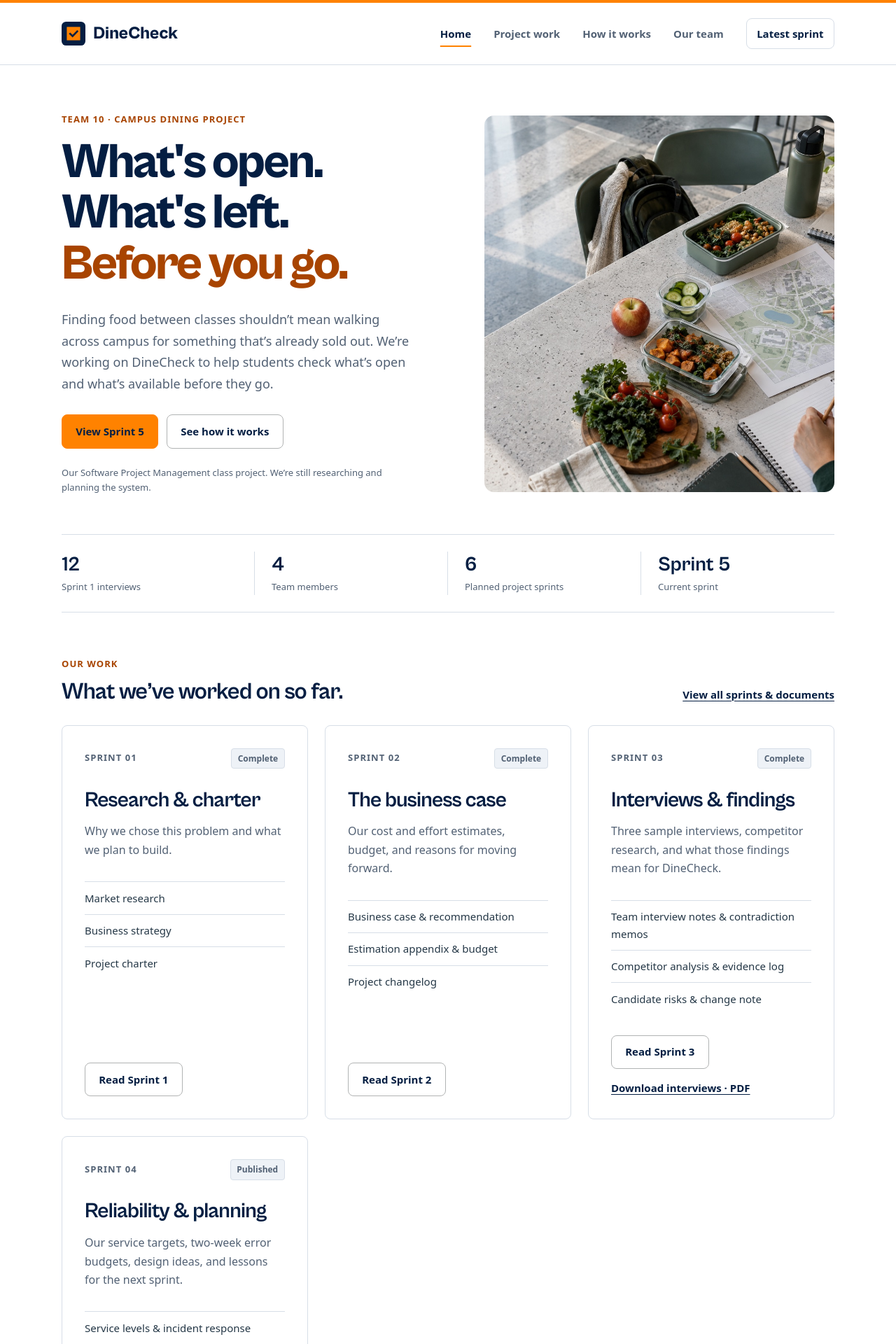
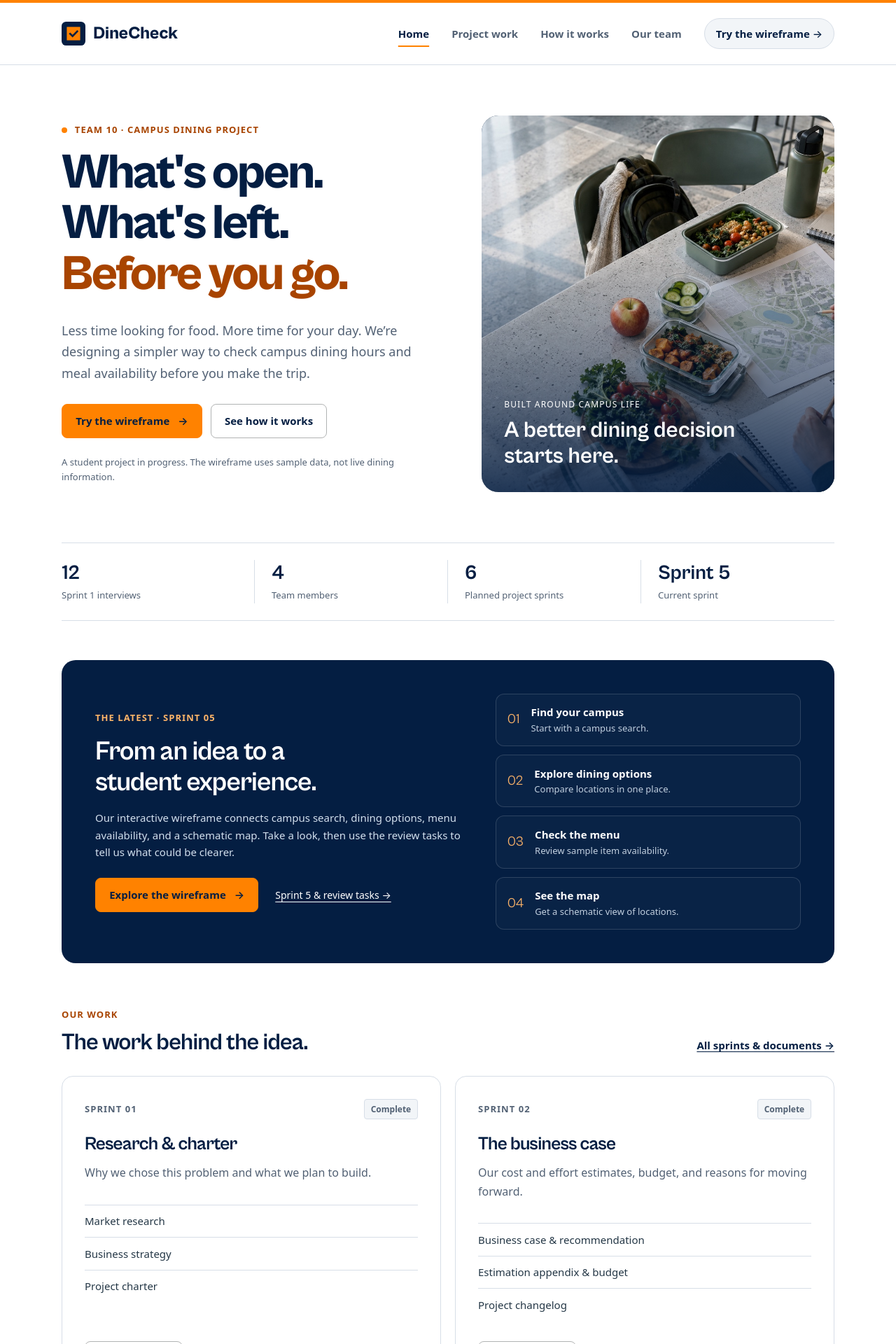
Before and after one commit to dlozan62/dlozan62.github.io, a Jekyll site: the page built from index.html, in a window 1280 px wide. Shown: the top 1920 px of the page at 70% size. Built offline with Jekyll 4.4.1, drawn with Linux system fonts in a browser that asks for light colours; some of the changed text lies outside the part shown.

Commit message:
Clean up website and add document search

```diff
--- a/_layouts/default.html
+++ b/_layouts/default.html
@@ -15,8 +15,8 @@
     <meta property="og:image" content="{{ '/assets/images/campus-dining-work-session.jpg' | absolute_url }}">
     <link rel="icon" type="image/svg+xml" href="{{ '/assets/favicon.svg' | relative_url }}">
     <link rel="preload" href="{{ '/assets/fonts/CabinetGrotesk-Bold.woff2' | relative_url }}" as="font" type="font/woff2" crossorigin>
-    <link rel="stylesheet" href="{{ '/assets/css/style.css' | relative_url }}?v=sprint3-reading-1">
-    <script src="{{ '/assets/js/site.js' | relative_url }}?v=site-review-2" defer></script>
+    <link rel="stylesheet" href="{{ '/assets/css/style.css' | relative_url }}?v=site-refresh-1">
+    <script src="{{ '/assets/js/site.js' | relative_url }}?v=site-refresh-1" defer></script>
   </head>
   <body id="page-top">
     <a class="skip-link" href="#main-content">Skip to content</a>
@@ -33,7 +33,7 @@
             <li><a href="{{ '/sprints/' | relative_url }}" {% if page.url contains '/sprints/' %}aria-current="page"{% endif %}>Project work</a></li>
             <li><a href="{{ '/how-it-works/' | relative_url }}" {% if page.url == '/how-it-works/' %}aria-current="page"{% endif %}>How it works</a></li>
             <li><a href="{{ '/about/' | relative_url }}" {% if page.url == '/about/' %}aria-current="page"{% endif %}>Our team</a></li>
-            <li><a class="nav-featured" href="{{ '/sprints/sprint-5/' | relative_url }}">Latest sprint</a></li>
+            <li><a class="nav-featured" href="{{ '/sprints/sprint-5/wireframe/' | relative_url }}">Try the wireframe →</a></li>
           </ul>
         </nav>
       </div>
--- a/assets/css/style.css
+++ b/assets/css/style.css
@@ -29,7 +29,7 @@
   --ink: #243746;
   --muted: #526174;
   --line: #d7dee7;
-  --mist: #eef2f7;
+  --mist: #f2f5f8;
   --white: #ffffff;
   --container: 74rem;
   --reading: 48rem;
@@ -225,8 +225,9 @@
 
 .site-nav a.nav-featured {
   border: 1px solid var(--line);
-  border-radius: 8px;
-  padding: .55rem .9rem;
+  border-radius: 999px;
+  padding: .55rem 1rem;
+  background: var(--mist);
   color: var(--navy);
 }
 
@@ -301,10 +302,12 @@
   font-weight: 600;
   line-height: 1.4;
   text-decoration: none;
-  transition: background .18s,border-color .18s;
+  gap: .75rem;
+  transition: background .18s,border-color .18s,transform .18s;
 }
 
 .button:hover {
+  transform: translateY(-2px);
   background: #16385f;
   color: white;
 }
@@ -354,14 +357,42 @@
   display: block;
 }
 
+/* Current work: a direct path into the prototype. */
+.latest-work {
+  max-width: calc(var(--container) - 2 * var(--gutter));
+  margin: 3.5rem auto 0;
+  padding: clamp(1.5rem, 4vw, 3rem);
+  display: grid;
+  grid-template-columns: 1.2fr 1fr;
+  gap: 3rem;
+  align-items: center;
+  background: var(--navy);
+  color: white;
+  border-radius: 1.25rem;
+}
+.latest-work .eyebrow { color: #ffb569; }
+.latest-work h2 { color: white; font-size: clamp(1.8rem, 3vw, 2.6rem); max-width: 21ch; }
+.latest-work__copy > p:not(.eyebrow) { color: #d2dfed; font-size: .9375rem; margin-bottom: 1.5rem; }
+.latest-work .hero-actions { align-items: center; gap: 1rem 1.5rem; }
+.latest-work__link { color: white; font-size: .875rem; text-underline-offset: .3em; }
+.latest-work__link:hover { color: #ffb569; }
+.latest-work__steps { list-style: none; padding: 0; margin: 0; display: grid; gap: .75rem; }
+.latest-work__steps li { display: flex; gap: 1rem; align-items: center; padding: .85rem 1rem; margin: 0; border: 1px solid #ffffff25; border-radius: .75rem; background: #ffffff06; }
+.latest-work__steps li > span { font-family: var(--display); font-size: 1.2rem; color: #ffb569; }
+.latest-work__steps strong { display: block; font-size: .9375rem; font-weight: 600; }
+.latest-work__steps small { display: block; color: #c1cfdf; font-size: .8125rem; }
+@media (max-width: 760px) {
+  .latest-work { grid-template-columns: 1fr; gap: 1.5rem; margin-top: 2rem; }
+}
+
 /* Home */
 .home-hero {
   max-width: var(--container);
   margin: auto;
-  padding: 4.25rem var(--gutter) 3.5rem;
+  padding: 4.5rem var(--gutter);
   display: grid;
   grid-template-columns: 1.08fr 1fr;
-  gap: 4rem;
+  gap: 3.5rem;
   align-items: center;
 }
 
@@ -373,11 +404,30 @@
   margin: 0;
   min-width: 0;
   overflow: hidden;
-  border-radius: 14px;
-}
+  border-radius: 1.5rem;
+  position: relative;
+  background: var(--navy);
+}
+.home-dining-photo::after {
+  content: "";
+  position: absolute;
+  inset: 35% 0 0;
+  background: linear-gradient(transparent, #041e42df);
+}
+.home-dining-photo figcaption {
+  position: absolute;
+  z-index: 1;
+  bottom: 2rem;
+  left: 2rem;
+  right: 2rem;
+  color: white;
+}
+.home-dining-photo figcaption span { display: block; font-size: .75rem; text-transform: uppercase; letter-spacing: .1em; margin-bottom: .6rem; }
+.home-dining-photo figcaption strong { display: block; font-family: var(--display); font-size: clamp(1.5rem, 2.5vw, 2rem); line-height: 1.15; max-width: 16ch; }
+.project-dot { display: inline-block; width: .5rem; height: .5rem; background: var(--orange); border-radius: 50%; margin-right: .4rem; }
 .home-dining-photo img {
   width: 100%;
-  height: clamp(26rem, 42vw, 34rem);
+  height: clamp(28rem, 42vw, 34rem);
   object-fit: cover;
   object-position: 68% center;
 }
@@ -533,14 +583,14 @@
 
 .sprint-cards {
   display: grid;
-  grid-template-columns: repeat(3,minmax(0,1fr));
-  gap: 1.5rem;
+  grid-template-columns: repeat(2,minmax(0,1fr));
+  gap: 1.25rem;
 }
 
 .sprint-card {
   background: var(--white);
   border: 1px solid var(--line);
-  border-radius: 8px;
+  border-radius: 1rem;
   padding: 2rem;
   display: flex;
   flex-direction: column;
@@ -553,7 +603,7 @@
   justify-content: space-between;
   gap: 1rem;
   width: 100%;
-  margin-bottom: 1.8rem;
+  margin-bottom: 1.25rem;
 }
 
 .card-number {
@@ -576,7 +626,7 @@
 }
 
 .sprint-card h3 {
-  font-size: 1.9rem;
+  font-size: 1.65rem;
   margin-bottom: .8rem;
 }
 
@@ -723,6 +773,16 @@
   border-radius: 6px;
   margin-bottom: .6rem;
 }
+
+/* Searchable project document directory */
+.document-search { padding: 1.5rem; margin: 1.5rem 0; background: var(--mist); border-radius: .8rem; }
+.document-search label { display: block; margin-bottom: .6rem; font-weight: 650; color: var(--navy); }
+.document-search__controls { display: flex; gap: .75rem; }
+.document-search input { width: 100%; min-width: 0; min-height: 3rem; padding: .75rem 1rem; border: 1px solid #aab8c8; border-radius: .5rem; background: white; color: var(--navy); font: inherit; }
+.document-search input:focus-visible { outline: 3px solid var(--orange-ink); outline-offset: 3px; }
+.document-search__controls .button { flex-shrink: 0; }
+.document-search [role="status"] { margin-top: .75rem; font-size: .875rem; color: var(--muted); }
+@media print { .document-search { display: none; } }
 
 /* Interior page frame */
 .page-intro {
@@ -1971,7 +2031,7 @@
 
 }
 
-@media(max-width:760px) {
+@media(max-width:960px) {
   .header-inner {
     flex-wrap: wrap;
     gap: 1rem;
@@ -2015,6 +2075,9 @@
     font-size: 1.4rem;
   }
 
+}
+
+@media(max-width:760px) {
   .home-hero {
     grid-template-columns: 1fr;
     padding: 2.8rem var(--gutter);
@@ -2352,6 +2415,8 @@
 }
 
 @media(prefers-reduced-motion:reduce) {
+  .button:hover { transform: none; }
+
   html {
     scroll-behavior: auto;
   }
--- a/assets/js/site.js
+++ b/assets/js/site.js
@@ -37,7 +37,7 @@
     if (!event.target.closest('.site-header')) closeMenu();
   });
 
-  const desktop = window.matchMedia('(min-width: 761px)');
+  const desktop = window.matchMedia('(min-width: 961px)');
   desktop.addEventListener('change', () => closeMenu());
 }
 
@@ -135,3 +135,41 @@
   entriesOpenedForPrint.forEach((entry) => { entry.open = false; });
   entriesOpenedForPrint = [];
 });
+
+// Search the document directory in place; all links remain available without JavaScript.
+const documentSearch = document.querySelector('.document-search');
+if (documentSearch) {
+  const input = document.getElementById('document-search');
+  const clear = document.getElementById('document-clear');
+  const count = document.getElementById('document-count');
+  const groups = [...document.querySelectorAll('.document-group')].map((group) => ({
+    group,
+    context: group.querySelector('.eyebrow').textContent.toLowerCase(),
+    rows: [...group.querySelectorAll('li')],
+  }));
+  const filterDocuments = () => {
+    const words = input.value.trim().toLowerCase().split(/\s+/).filter(Boolean);
+    let matches = 0;
+    groups.forEach(({ group, context, rows }) => {
+      let visible = 0;
+      rows.forEach((row) => {
+        const text = `${context} ${row.textContent.toLowerCase()}`;
+        row.hidden = !words.every((word) => text.includes(word));
+        if (!row.hidden) visible++;
+      });
+      group.hidden = visible === 0;
+      matches += visible;
+    });
+    count.textContent = matches === 0
+      ? 'No documents found. Try another search or clear the filter.'
+      : `${matches} document${matches === 1 ? '' : 's'} shown.`;
+  };
+  input.addEventListener('input', filterDocuments);
+  clear.addEventListener('click', () => {
+    input.value = '';
+    filterDocuments();
+    input.focus();
+  });
+  documentSearch.hidden = false;
+  filterDocuments();
+}
--- a/index.html
+++ b/index.html
@@ -1,26 +1,41 @@
 ---
 layout: default
-title: Home
+title: Campus dining, without the guesswork
 description: DineCheck is Team 10's campus dining availability project. Explore the research, project charter, business case, and sprint records.
 permalink: /
 ---
 <section class="home-hero home-hero--intro" aria-labelledby="hero-title">
   <div class="hero-copy">
-    <p class="eyebrow">Team 10 · Campus dining project</p>
+    <p class="eyebrow"><span class="project-dot" aria-hidden="true"></span> Team 10 · Campus dining project</p>
     <h1 id="hero-title">What's open.<br>What's left.<br><span>Before you go.</span></h1>
-    <p class="hero-description">Finding food between classes shouldn’t mean walking across campus for something that’s already sold out. We’re working on DineCheck to help students check what’s open and what’s available before they go.</p>
-    <div class="hero-actions"><a class="button button--orange" href="{{ '/sprints/sprint-5/' | relative_url }}">View Sprint 5</a><a class="button button--outline" href="{{ '/how-it-works/' | relative_url }}">See how it works</a></div>
-    <p class="hero-note">Our Software Project Management class project. We’re still researching and planning the system.</p>
+    <p class="hero-description">Less time looking for food. More time for your day. We’re designing a simpler way to check campus dining hours and meal availability before you make the trip.</p>
+    <div class="hero-actions"><a class="button button--orange" href="{{ '/sprints/sprint-5/wireframe/' | relative_url }}">Try the wireframe <span aria-hidden="true">→</span></a><a class="button button--outline" href="{{ '/how-it-works/' | relative_url }}">See how it works</a></div>
+    <p class="hero-note">A student project in progress. The wireframe uses sample data, not live dining information.</p>
   </div>
   <figure class="home-dining-photo">
     <img src="{{ '/assets/images/campus-dining-work-session.jpg' | relative_url }}" alt="Meals, notebooks, and a campus map arranged on a dining table" width="1536" height="1024" fetchpriority="high">
+    <figcaption><span>Built around campus life</span><strong>A better dining decision starts here.</strong></figcaption>
   </figure>
 </section>
 <section class="project-strip" aria-label="Project overview">
   <div><strong>12</strong><span>Sprint 1 interviews</span></div><div><strong>4</strong><span>Team members</span></div><div><strong>6</strong><span>Planned project sprints</span></div><div><strong>Sprint 5</strong><span>Current sprint</span></div>
 </section>
+<section class="latest-work" aria-labelledby="latest-title">
+  <div class="latest-work__copy">
+    <p class="eyebrow">The latest · Sprint 05</p>
+    <h2 id="latest-title">From an idea to a student experience.</h2>
+    <p>Our interactive wireframe connects campus search, dining options, menu availability, and a schematic map. Take a look, then use the review tasks to tell us what could be clearer.</p>
+    <div class="hero-actions"><a class="button button--orange" href="{{ '/sprints/sprint-5/wireframe/' | relative_url }}">Explore the wireframe <span aria-hidden="true">→</span></a><a class="latest-work__link" href="{{ '/sprints/sprint-5/' | relative_url }}">Sprint 5 &amp; review tasks →</a></div>
+  </div>
+  <ol class="latest-work__steps" aria-label="Wireframe screens">
+    <li><span>01</span><div><strong>Find your campus</strong><small>Start with a campus search.</small></div></li>
+    <li><span>02</span><div><strong>Explore dining options</strong><small>Compare locations in one place.</small></div></li>
+    <li><span>03</span><div><strong>Check the menu</strong><small>Review sample item availability.</small></div></li>
+    <li><span>04</span><div><strong>See the map</strong><small>Get a schematic view of locations.</small></div></li>
+  </ol>
+</section>
 <section class="home-section" aria-labelledby="project-record-title">
-  <header class="section-top"><div><p class="eyebrow">Our work</p><h2 id="project-record-title">What we’ve worked on so far.</h2></div><a class="text-link" href="{{ '/sprints/' | relative_url }}">View all sprints &amp; documents</a></header>
+  <header class="section-top"><div><p class="eyebrow">Our work</p><h2 id="project-record-title">The work behind the idea.</h2></div><a class="text-link" href="{{ '/sprints/' | relative_url }}">All sprints &amp; documents →</a></header>
   <div class="sprint-cards">
     <article class="sprint-card"><div class="card-top"><span class="card-number">Sprint 01</span><span class="badge">Complete</span></div><h3>Research &amp; charter</h3><p>Why we chose this problem and what we plan to build.</p><ul><li>Market research</li><li>Business strategy</li><li>Project charter</li></ul><a class="button button--outline" href="{{ '/sprints/sprint-1/' | relative_url }}">Read Sprint 1</a></article>
     <article class="sprint-card"><div class="card-top"><span class="card-number">Sprint 02</span><span class="badge">Complete</span></div><h3>The business case</h3><p>Our cost and effort estimates, budget, and reasons for moving forward.</p><ul><li>Business case &amp; recommendation</li><li>Estimation appendix &amp; budget</li><li>Project changelog</li></ul><a class="button button--outline" href="{{ '/sprints/sprint-2/' | relative_url }}">Read Sprint 2</a></article>
@@ -51,18 +66,11 @@
         <li>Error budgets &amp; interface sketch</li>
         <li>Team retrospective</li>
       </ul>
-      <a class="button button--orange" href="{{ '/sprints/sprint-4/' | relative_url }}">Read Sprint 4</a>
+      <a class="button button--outline" href="{{ '/sprints/sprint-4/' | relative_url }}">Read Sprint 4</a>
       <a class="text-link" href="{{ '/sprints/sprint-4/#sprint4-documents' | relative_url }}">View Sprint 4 documents</a>
     </article>
 
   </div>
-  <article class="sprint-card current">
-    <div class="card-top"><span class="card-number">Sprint 05</span><span class="badge">In progress</span></div>
-    <h3>Try the DineCheck wireframe.</h3>
-    <p>Explore campus search, dining options, menu availability, and a schematic map. Use the review tasks to help us refine the flow.</p>
-    <a class="button button--orange" href="{{ '/sprints/sprint-5/' | relative_url }}">Read Sprint 5</a>
-    <a class="text-link" href="{{ '/sprints/sprint-5/wireframe/' | relative_url }}">Open the wireframe →</a>
-  </article>
   <p class="next-sprints">Sprint 5 is in progress. We’ll add Sprint 6 as the work becomes available.</p>
 </section>
 <section class="research-feature" aria-labelledby="research-title"><div class="research-feature__inner"><div><p class="eyebrow">Why we chose this</p><h2 id="research-title">Can we help students avoid a wasted trip?</h2><p>In our twelve Sprint 1 interviews, students described arriving to find food sold out or a kitchen no longer serving.</p><p>We want to find out whether checking availability before leaving would make those trips easier.</p><a class="text-link" href="{{ '/sprints/sprint-1/market-research/' | relative_url }}">Read the research</a></div><img src="{{ '/assets/images/team-work-session.jpg' | relative_url }}" alt="Notebooks and laptops arranged for a campus dining research work session" width="1536" height="864" loading="lazy"></div></section>
@@ -71,9 +79,5 @@
   <div class="evidence-cards"><article><strong>25 minutes</strong><h3>A walk across campus</h3><p>One student walked for pizza after finding an empty grab-and-go case.</p></article><article><strong>About $18</strong><h3>An unexpected delivery order</h3><p>One student found a cafe open after its kitchen had closed.</p></article><article><strong>12 interviews</strong><h3>A small research sample</h3><p>These interviews help us understand the problem, but don’t tell us how often it happens across campus.</p></article></div>
   <p class="source-note">These examples come from our Sprint 1 research and are also discussed in the <a href="{{ '/sprints/sprint-2/#problem' | relative_url }}">Sprint 2 business case</a>.</p>
 </section>
-<section class="home-section progress-section" aria-labelledby="progress-title">
-  <header class="section-top"><div><p class="eyebrow">Project progress</p><h2 id="progress-title">Where we are now.</h2></div><a class="text-link" href="{{ '/sprints/' | relative_url }}">View all sprints</a></header>
-  <ol class="progress-track"><li><span class="badge">Complete · Sprint 1</span><h3>Understand the problem</h3><p>Interviews, findings, project strategy, and charter.</p></li><li ><span class="badge">Complete · Sprint 2</span><h3>Estimate the work</h3><p>Business case, estimates, and budget. Record revised October 5, 2026.</p></li><li><span class="badge">Complete · Sprint 3</span><h3>Review the latest findings</h3><p>Interviews, team notes, competitor research, risks, and proposed changes are available. <a href="{{ '/sprints/sprint-3/' | relative_url }}">Read Sprint 3</a></p></li><li><span class="badge">Published · Sprint 4</span><h3>Plan for reliability</h3><p>Service levels, two-week error budgets, an interface sketch, and our team retrospective. <a href="{{ '/sprints/sprint-4/' | relative_url }}">Read Sprint 4</a></p></li><li class="progress-current"><span class="badge">Current · Sprint 5</span><h3>Review the student experience</h3><p>An interactive four-screen wireframe and tasks for outside-user review. <a href="{{ '/sprints/sprint-5/' | relative_url }}">Read Sprint 5</a></p></li></ol>
-</section>
 <section class="home-team"><div><p class="eyebrow">Our team</p><h2>Meet Team 10.</h2><p>We’re four students working on the research, planning, documentation, and website for DineCheck.</p><a class="button button--outline" href="{{ '/about/' | relative_url }}">Meet the team</a></div><div class="team-preview"><a href="{{ '/about/' | relative_url }}#zachary"><img src="{{ '/assets/images/team/zachary.PNG' | relative_url }}" alt="Zachary Carrejo" loading="lazy"><span>Zachary</span></a><a href="{{ '/about/' | relative_url }}#salvador"><img src="{{ '/assets/images/team/salvador-rodarte.png' | relative_url }}" alt="Salvador Rodarte" loading="lazy"><span>Salvador</span></a><a href="{{ '/about/' | relative_url }}#daniel"><img src="{{ '/assets/images/team/daniel.PNG' | relative_url }}" alt="Daniel Lozano" loading="lazy"><span>Daniel</span></a><a href="{{ '/about/' | relative_url }}#jacob"><img src="{{ '/assets/images/team/Jacob.png' | relative_url }}" alt="Jacob Ordonez" loading="lazy"><span>Jacob</span></a></div></section>
 <aside class="disclosure" aria-labelledby="ai-disclosure-title"><h2 id="ai-disclosure-title" class="disclosure__title">AI use disclosure</h2><p>We used AI to help with the website, code, and drafts of the page summaries. Our source documents and project charter are linked in Sprint 1.</p></aside>
```
Also changed, not shown: sprints.html (+7 -7 lines), tests/site.test.cjs (+38 -2 lines), README.md.
